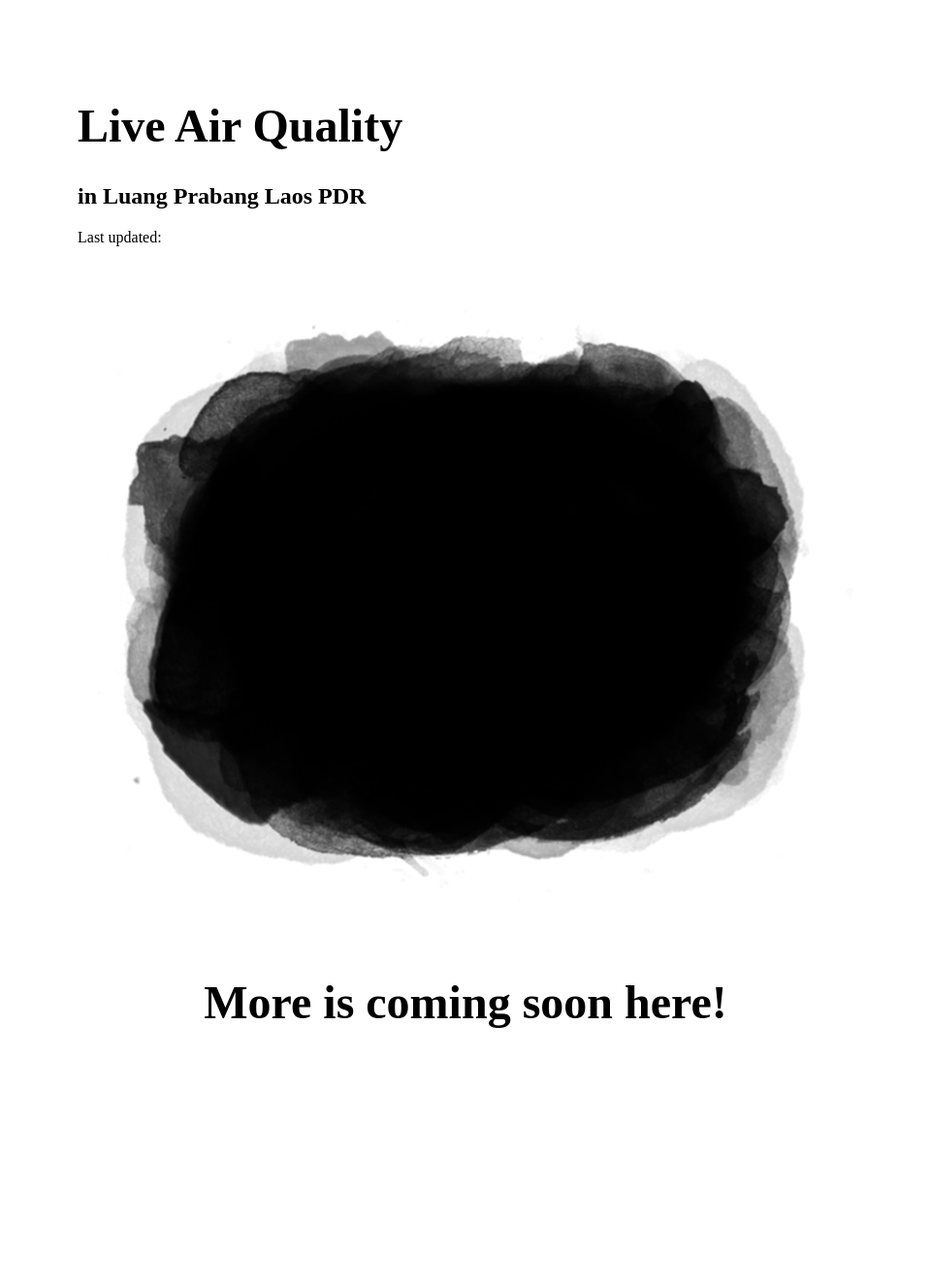
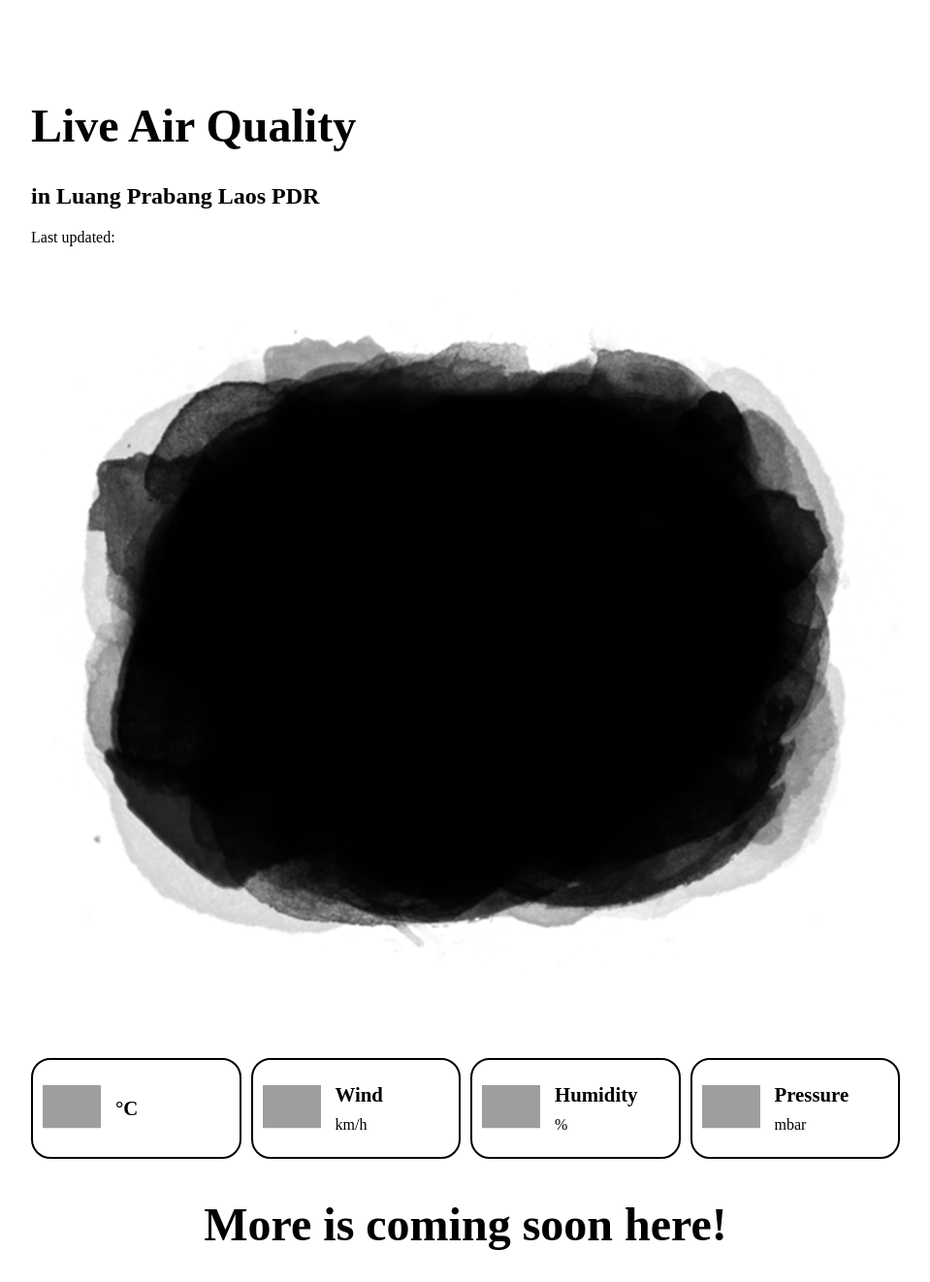
Before and after one commit to bbilly1/aqi_monitor, a PHP site: page / in a window 1280 px wide. Shown: the whole page at 97% size, without its empty margins (160-1119 px from the left). Before the commit the page ends 1060 px from the top, so only its background shows below. Run offline with PHP 8.4, Linux system fonts and the light colour scheme; some web fonts are replaced; grey boxes are pictures that could not be loaded.

Commit message:
displaying dynamic weather data on the homepage

```diff
--- a/frontend/nginx/css/style.css
+++ b/frontend/nginx/css/style.css
@@ -27,8 +27,22 @@ h2 {
     font-family: Rubik-Light;
 }
 
+h3 {
+    font-family: Rubik-Bold;
+    font-size: 1.3em;
+}
+
 p {
     font-family: Rubik-Regular;
+}
+
+.top_content,
+.weather_content,
+.tagline_content {
+    width: 70%;
+    max-width: 900px;
+    margin-left: auto;
+    margin-right: auto;
 }
 
 .colorbox {
@@ -39,13 +53,6 @@ p {
 
 .title {
     padding: 30px 0;
-}
-
-.top_content, .tagline_content {
-    width: 70%;
-    max-width: 800px;
-    margin-left: auto;
-    margin-right: auto;
 }
 
 .cloud {
@@ -59,20 +66,64 @@ p {
 
 .aqi_box {
     position: absolute;
-    top: 50%;
-    left: 50%;
+    top: 45%;
+    left: 55%;
     text-align: right;
     transform: translate(-50%, -50%);
     color: #fff;
 }
 
 .aqi_box h1 {
-    font-size: 10em;
+    font-size: 15em;
     margin: 0;
 }
 
 .aqi_box h2 {
+    font-size: 2em;
     margin: 0;
+}
+
+/* weather styling */
+.weather_wrap {
+    margin: 40px 0;
+}
+
+.weather_box {
+    border: solid 2px;
+    border-radius: 20px;
+    height: 100px;
+    position: relative;
+}
+
+.weather_content {
+    display: grid;
+    grid-template-columns: auto auto auto auto;
+    grid-column-gap: 10px;
+}
+
+.weather_icon {
+    width: 25%;
+    padding: 10px;
+    position: absolute;
+    top: 50%;
+    transform: translateY(-50%);
+}
+
+.weather_icon img {
+    width: 60px;
+}
+
+.weather_text {
+    width: 60%;
+    position: absolute;
+    top: 50%;
+    left: 40%;
+    transform: translateY(-50%);
+}
+
+.weather_text h3,
+.weather_text p {
+    margin: 10px 0;
 }
 
 .tagline_content {
--- a/frontend/nginx/index.php
+++ b/frontend/nginx/index.php
@@ -18,10 +18,50 @@
                 <p>Last updated: <span id="timestamp"></span></p>
             </div>
             <div class="cloud">
-                <img src="/img/cloud.png" alt="cloud" id="cloud">
+                <img src="/img/cloud.png" alt="cloud" class="col_filter">
                 <div class="aqi_box">
                     <h1 id="aqiValue"></h1>
                     <h2 id="aqiCategory"></h2>
+                </div>
+            </div>
+        </div>
+    </div>
+    <div class="weather_wrap">
+        <div class="weather_content">
+            <div class="weather_box col_border">
+                <div class="weather_icon">
+                    <img src="/img/icon/000.png" alt="weather_icon" class="col_filter" id="weather_icon">
+                </div>
+                <div class="weather_text">
+                    <h3 class="col_font"><span id="temperature"></span><span> °C</span></h3>
+                    <p id="weather_name"></p>
+                </div>
+            </div>
+            <div class="weather_box col_border">
+                <div class="weather_icon">
+                    <img src="/img/icon/wind.png" alt="wind_icon" class="col_filter">
+                </div>
+                <div class="weather_text">
+                    <h3 class="col_font">Wind</h3>
+                    <p><span id="wind_speed"></span><span> km/h</span></p>
+                </div>
+            </div>
+            <div class="weather_box col_border">
+                <div class="weather_icon">
+                    <img src="/img/icon/humidity.png" alt="humidity_icon" class="col_filter">
+                </div>
+                <div class="weather_text">
+                    <h3 class="col_font">Humidity</h3>
+                    <p><span id="humidity"></span><span> %</span></p>
+                </div>
+            </div>
+            <div class="weather_box col_border">
+                <div class="weather_icon">
+                    <img src="/img/icon/pressure.png" alt="pressure_icon" class="col_filter">
+                </div>
+                <div class="weather_text">
+                    <h3 class="col_font">Pressure</h3>
+                    <p><span id="pressure"></span><span> mbar</span></p>
                 </div>
             </div>
         </div>
--- a/frontend/nginx/js/aqi.js
+++ b/frontend/nginx/js/aqi.js
@@ -29,13 +29,14 @@ var colorConfig =
         "invert(31%) sepia(8%) saturate(2659%) hue-rotate(268deg) brightness(91%) contrast(88%)"]
 }
 
+
 function startInterval() {
     refreshAqiValues();
     setInterval("refreshAqiValues();",60000);
 }
 
 
-// wrap for setAqiValues
+// wrap for interval
 function refreshAqiValues() {
     var req = new XMLHttpRequest();
     req.responseType = 'json';
@@ -47,7 +48,8 @@ function refreshAqiValues() {
         var aqiValue = responseAqi['aqi_value'];
         var aqiCategory = responseAqi['aqi_category'];
         setAqiValues(timestamp,aqiValue,aqiCategory);
-        setAqiColors(aqiCategory)
+        setAqiColors(aqiCategory);
+        setWeatherDetails(responseAqi);
     };
     req.send();
 }
@@ -65,13 +67,49 @@ function setAqiColors(aqiCategory) {
     var colMain = colorConfig[aqiCategory][0];
     var colSecond = colorConfig[aqiCategory][1];
     var colFilter = colorConfig[aqiCategory][2];
-    // apply main col
+    // apply topbox col
     document.getElementById('colorbox').style.backgroundColor = colMain;
+    // apply border col
+    var colBorder = document.getElementsByClassName('col_border');
+    for (var i = 0; i < colBorder.length; i++) {
+        colBorder[i].style.borderColor = colMain;
+    };
     // apply light background change
     var lightBg = document.getElementsByClassName('light_background');
-    for(var i = 0; i < lightBg.length; i++) {
+    for (var i = 0; i < lightBg.length; i++) {
         lightBg[i].style.backgroundColor = colSecond;
     };
-    // apply cloud
-    document.getElementById('cloud').style.filter = colFilter;
+    // apply color filter
+    var colFilterElements = document.getElementsByClassName('col_filter');
+    for (var i = 0; i < colFilterElements.length; i++) {
+        colFilterElements[i].style.filter = colFilter;
+    };
+    // apply font color
+    var colFontElements = document.getElementsByClassName('col_font');
+    for (var i = 0; i < colFontElements.length; i++) {
+        colFontElements[i].style.color = colMain;
+    };
 }
+
+function setWeatherDetails(responseAqi) {
+    // parse response
+    var weatherIcon = responseAqi['weather_icon'];
+    var weatherName = responseAqi['weather_name'];
+    var temperature = Math.round(responseAqi['temperature'] * 10) / 10
+    var windSpeed = responseAqi['wind_speed'];
+    var humidity = Math.round(responseAqi['humidity']);
+    var pressure = Math.round(responseAqi['pressure']);
+    // weather icon
+    weatherIconSrc = '/img/icon/' + weatherIcon + '.png';
+    document.getElementById('weather_icon').src = weatherIconSrc;
+    // weather name
+    document.getElementById('weather_name').innerHTML = weatherName;
+    // temperature
+    document.getElementById('temperature').innerHTML = temperature;
+    // wind speed
+    document.getElementById('wind_speed').innerHTML = windSpeed;
+    // humidity
+    document.getElementById('humidity').innerHTML = humidity;
+    // pressure
+    document.getElementById('pressure').innerHTML = pressure;
+}
```
Also changed, not shown: other parts of frontend/nginx/css/style.css (+33 -4 lines).
